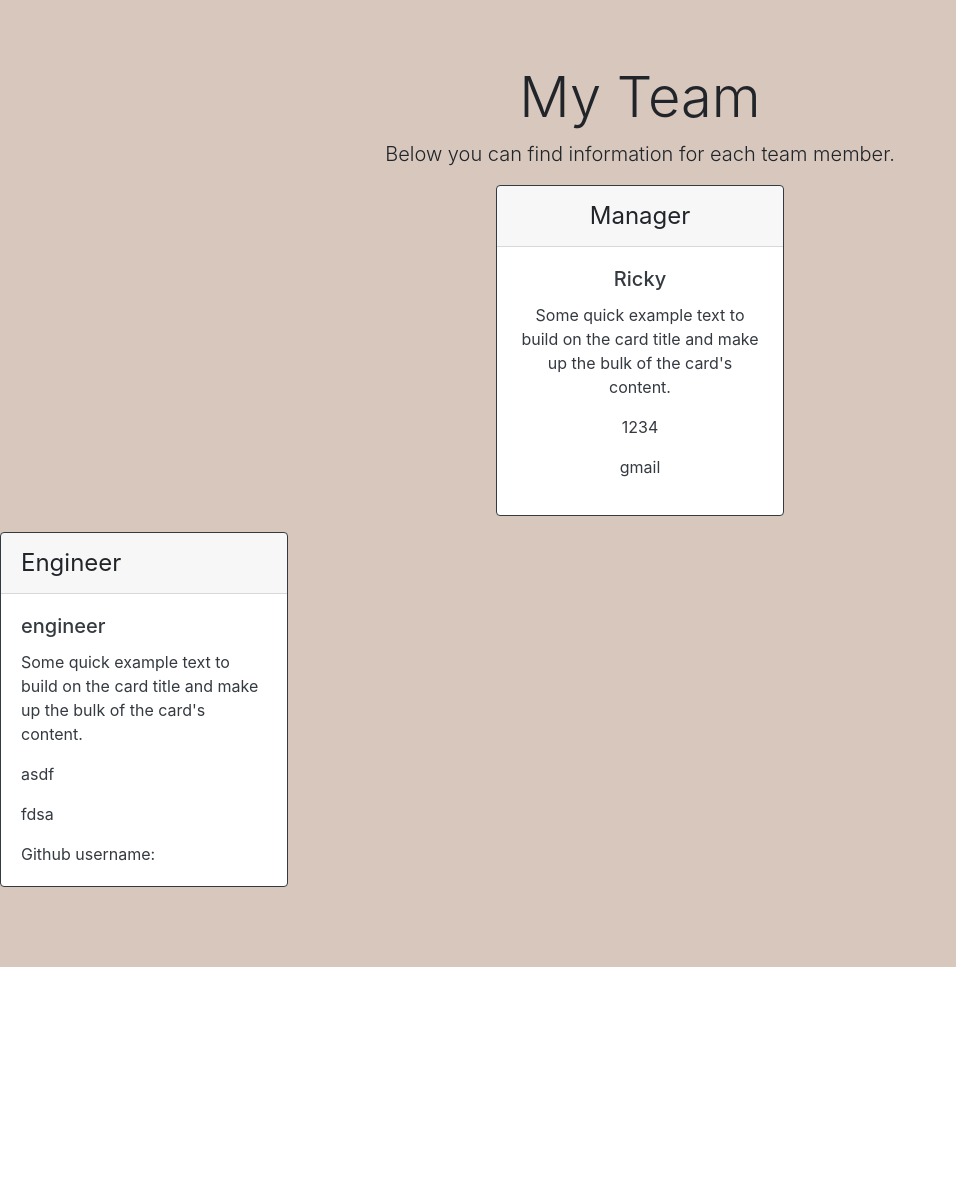
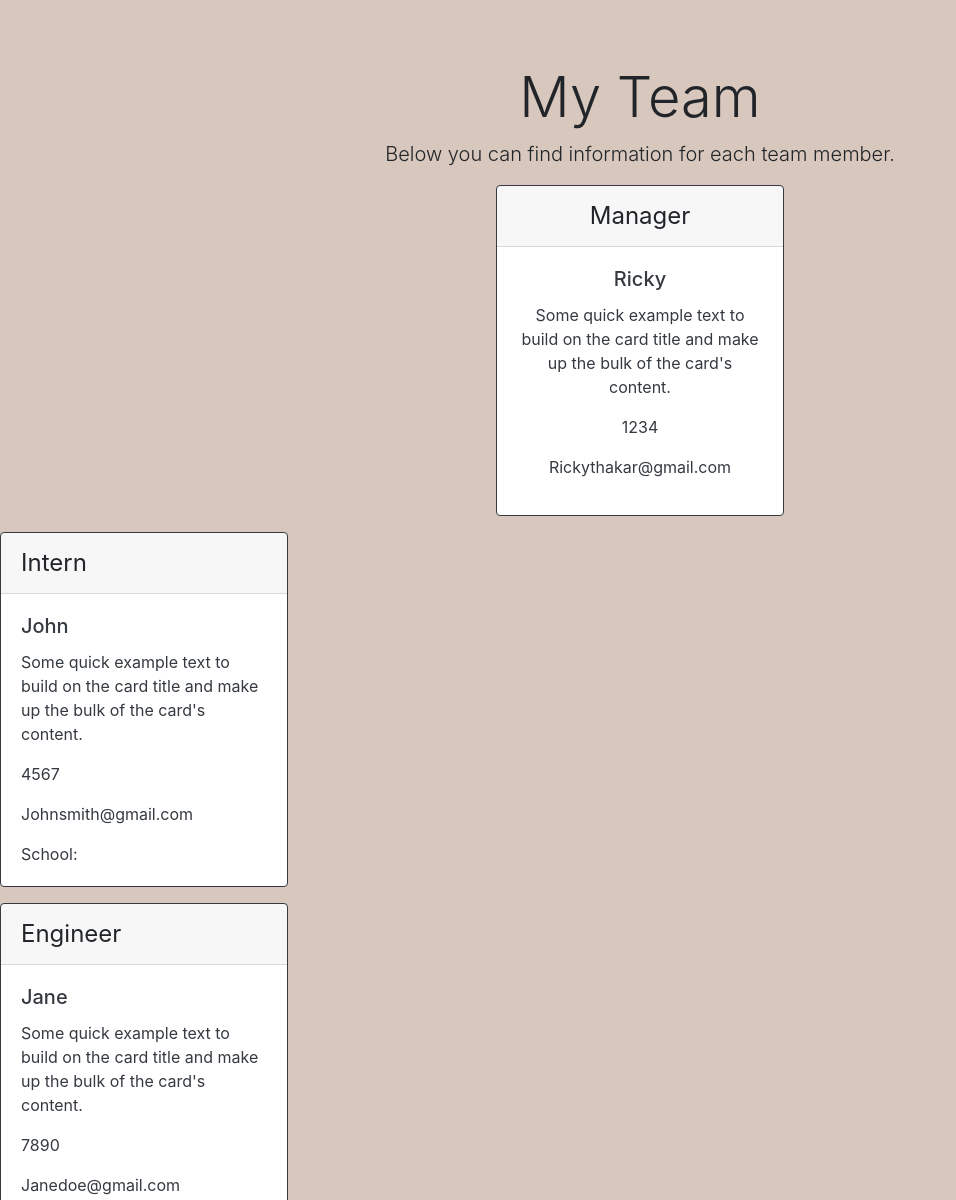
Before and after one commit to Rickythakar/team-generator, a website: page dist/team-test.html in a window 1280 px wide. Shown: the top 1200 px of the page, without its empty margins (0-956 px from the left). Before the commit the page ends 999 px from the top, so only its background shows below. Drawn offline with nearby package versions, Linux system fonts and the light colour scheme.

Commit message:
code refactor

```diff
--- a/dist/team-test.html
+++ b/dist/team-test.html
@@ -26,21 +26,35 @@
       <p class="card-text"> Some quick example text to build on the card title and make up the bulk of the card's
         content.</p>
       <p class="card-text" id="managerIdNumber">1234</p>
-      <p class="card-text" id="managerEmail">gmail</p>
+      <p class="card-text" id="managerEmail">Rickythakar@gmail.com</p>
       <p class="card-text" id="managerOfficeNumber"></p>
     </div>
   </div>
   </div>
 
+  <!-- Card for Intern -->
+  <div class="card border-dark mb-3" style="max-width: 18rem;">
+    <div class="card-header" id="Intern"> Intern</div>
+    <div class="card-body text-dark">
+      <h5 class="card-title" id="internName">John</h5>
+      <p class="card-text"> Some quick example text to build on the card title and make up the bulk of the card's
+        content.</p>
+        <p class="card-text" id="internIdNumber">4567</p>
+      <p class="card-text"> Johnsmith@gmail.com </p>
+      <p class="card-text" id="school"> School: </p>
+    </div>
+  </div>
+
+
   <!-- Card for Engineer -->
   <div class="card border-dark mb-3" style="max-width: 18rem;">
     <div class="card-header" id="Engineer">Engineer</div>
     <div class="card-body text-dark">
-      <h5 class="card-title" id="engineerName">engineer</h5>
+      <h5 class="card-title" id="engineerName">Jane</h5>
       <p class="card-text">Some quick example text to build on the card title and make up the bulk of the card's
         content.</p>
-        <p class="card-text" id="engineerIdNumber">asdf</p>
-      <p class="card-text" id="engineerEmail">fdsa</p>
+        <p class="card-text" id="engineerIdNumber">7890</p>
+      <p class="card-text" id="engineerEmail">Janedoe@gmail.com</p>
       <p class="card-text" id="github">Github username: </p>
     </div>
   </div>
```
Also changed, not shown: dist/generateHtml.js (+3 -15 lines).
